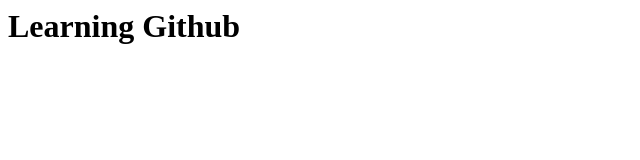
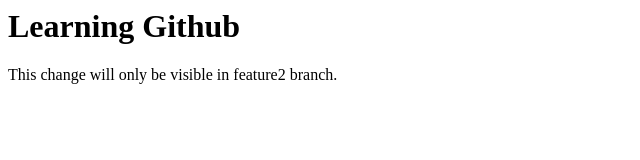
Before and after one commit to sakshi13oct/learning, a plain HTML site: page index.html in a window 1280 px wide. Shown: the whole page, without its empty margins (0-640 px from the left). Drawn offline with Linux system fonts and the light colour scheme.

Commit message:
Added para in feature2

```diff
--- a/index.html
+++ b/index.html
@@ -1 +1,2 @@
 <h1>Learning Github</h1>
+<p>This change will only be visible in feature2 branch.</p>
```
